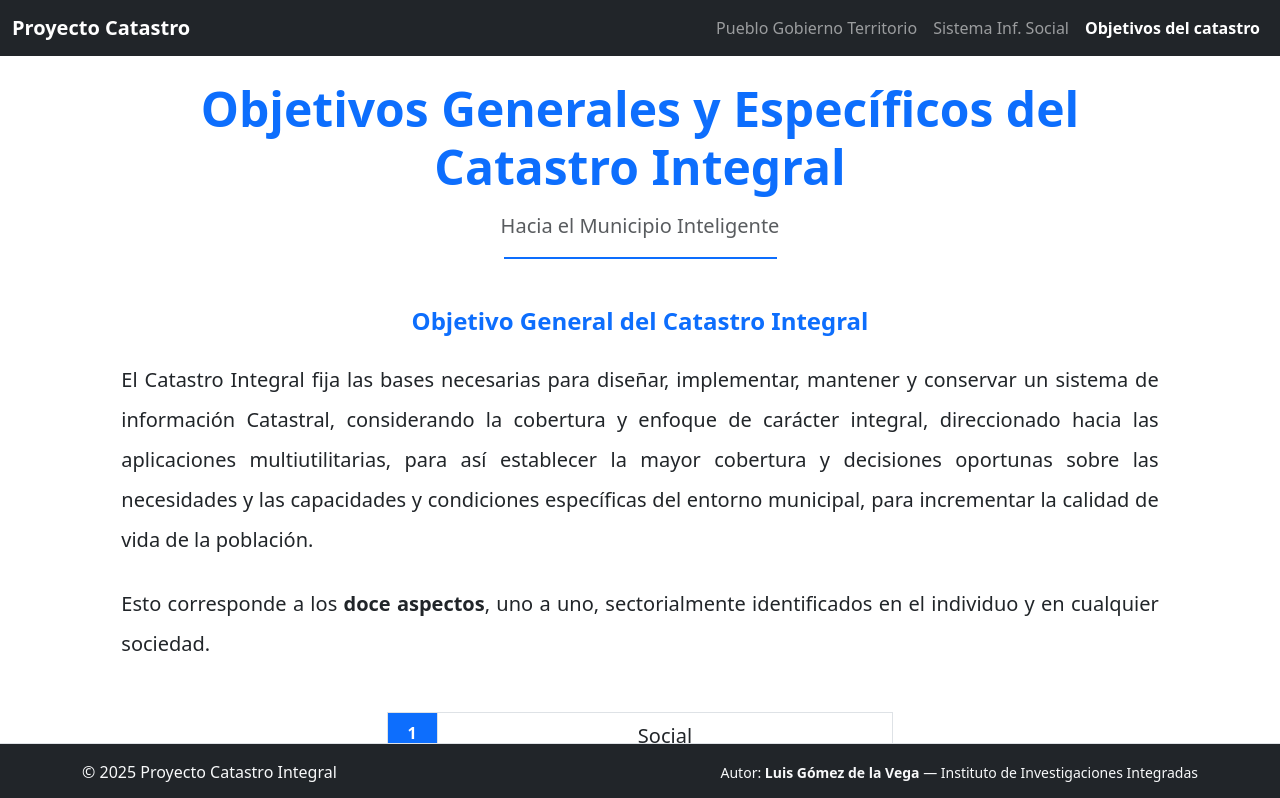
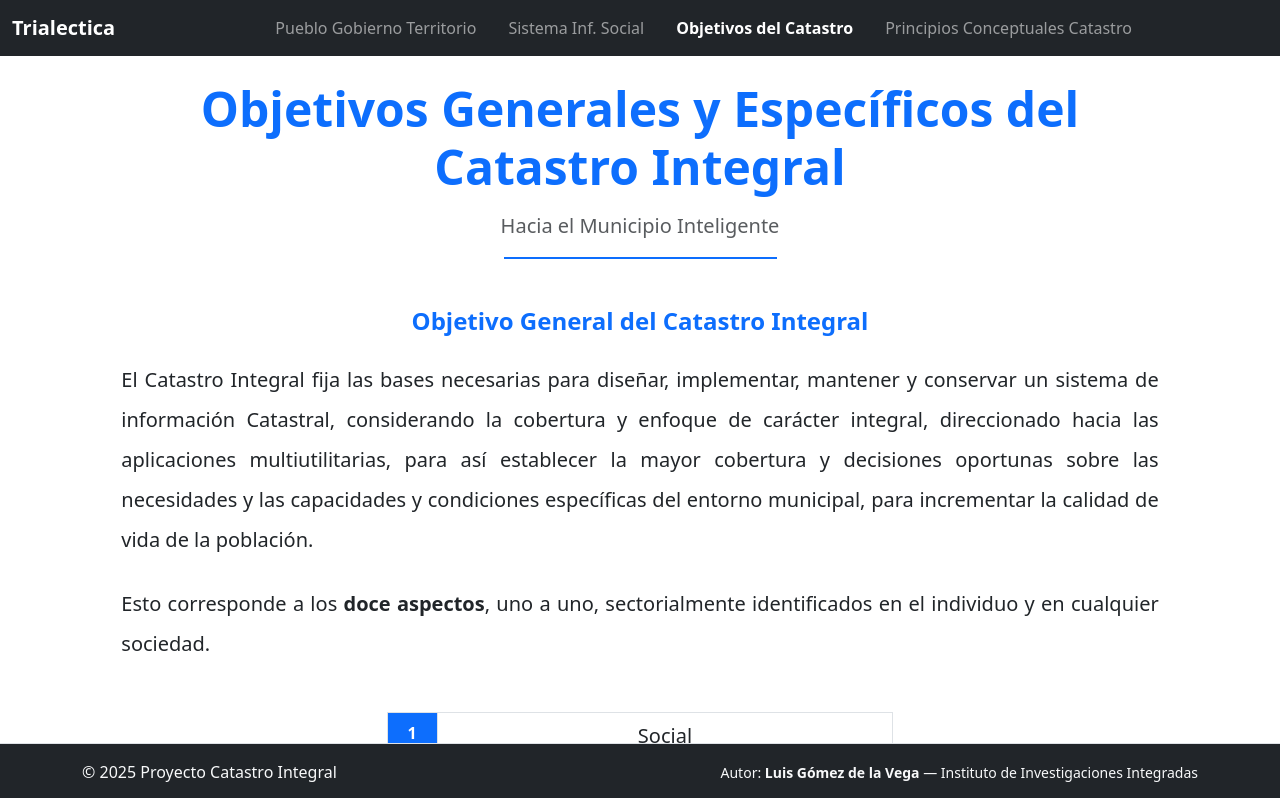
Before and after one commit to moleculax/Trialectica, a React (Vite) app: page /ObjetivoGeneralCatastro in a window 1280 px wide. Shown: the top 798 px of the page. Built offline with nearby package versions, Linux system fonts and the light colour scheme; the HTML template or start-up script is replaced by a standard one.

Commit message:
Add files via upload

```diff
--- a/src/component/Navbar.jsx
+++ b/src/component/Navbar.jsx
@@ -1,21 +1,19 @@
-// Navbar.jsx
+// Navbar.jsx (links centrados)
 import React from "react";
 import { NavLink } from "react-router-dom";
-
-// Import completos de Bootstrap (CSS + JS)
 import "bootstrap/dist/css/bootstrap.min.css";
 import "bootstrap/dist/js/bootstrap.bundle.min.js";
 
 export default function Navbar() {
     return (
         <nav className="navbar navbar-expand-lg navbar-dark bg-dark fixed-top w-100">
-            <div className="container-fluid">
+            <div className="container-fluid d-flex justify-content-center">
                 {/* Brand */}
-                <NavLink className="navbar-brand fw-bold" to="/">
-                    Proyecto Catastro
+                <NavLink className="navbar-brand fw-bold me-4" to="/">
+                    Trialectica
                 </NavLink>
 
-                {/* Botón responsive (hamburger) */}
+                {/* Botón responsive */}
                 <button
                     className="navbar-toggler"
                     type="button"
@@ -28,51 +26,21 @@ export default function Navbar() {
                     <span className="navbar-toggler-icon"></span>
                 </button>
 
-                {/* Links */}
-                <div className="collapse navbar-collapse" id="navbarNav">
-                    <ul className="navbar-nav ms-auto">
-                        <li className="nav-item">
-                            <NavLink
-                                to="/PuebloGobiernoTerritorio"
-                                className={({ isActive }) =>
-                                    `nav-link ${isActive ? "active fw-semibold" : ""}`
-                                }
-                            >
-                                Pueblo Gobierno Territorio
-                            </NavLink>
+                {/* Links centrados */}
+                <div className="collapse navbar-collapse justify-content-center" id="navbarNav">
+                    <ul className="navbar-nav text-center">
+                        <li className="nav-item mx-2">
+                            <NavLink to="/PuebloGobiernoTerritorio" className={({ isActive }) => `nav-link ${isActive ? "active fw-semibold" : ""}`}>Pueblo Gobierno Territorio</NavLink>
                         </li>
-                        <li className="nav-item">
-                            <NavLink
-                                to="/SistemaInformacionSocial"
-                                className={({ isActive }) =>
-                                    `nav-link ${isActive ? "active fw-semibold" : ""}`
-                                }
-                            >
-                                Sistema Inf. Social
-                            </NavLink>
+                        <li className="nav-item mx-2">
+                            <NavLink to="/SistemaInformacionSocial" className={({ isActive }) => `nav-link ${isActive ? "active fw-semibold" : ""}`}>Sistema Inf. Social</NavLink>
                         </li>
-                        <li className="nav-item">
-                            <NavLink
-                                to="/ObjetivoGeneralCatastro"
-                                className={({ isActive }) =>
-                                    `nav-link ${isActive ? "active fw-semibold" : ""}`
-                                }
-                            >
-                                Objetivos del catastro
-                            </NavLink>
+                        <li className="nav-item mx-2">
+                            <NavLink to="/ObjetivoGeneralCatastro" className={({ isActive }) => `nav-link ${isActive ? "active fw-semibold" : ""}`}>Objetivos del Catastro</NavLink>
                         </li>
-
-
-                        {/*<li className="nav-item">*/}
-                        {/*    <NavLink*/}
-                        {/*        to="/capitulotres"*/}
-                        {/*        className={({ isActive }) =>*/}
-                        {/*            `nav-link ${isActive ? "active fw-semibold" : ""}`*/}
-                        {/*        }*/}
-                        {/*    >*/}
-                        {/*        Capítulo Tres*/}
-                        {/*    </NavLink>*/}
-                        {/*</li>*/}
+                        <li className="nav-item mx-2">
+                            <NavLink to="/PrincipiosConceptualesCatastro" className={({ isActive }) => `nav-link ${isActive ? "active fw-semibold" : ""}`}>Principios Conceptuales Catastro</NavLink>
+                        </li>
                     </ul>
                 </div>
             </div>
--- a/src/component/ObjetivoGeneralCatastro.jsx
+++ b/src/component/ObjetivoGeneralCatastro.jsx
@@ -120,7 +120,7 @@ export default function ObjetivoGeneralCatastro() {
 
 
 
-                 <a href="/PrincipiosConceptualesCatastro">Principios Conceptuales Catastro</a>
+
                     </main>
                 </div>
             </div>
```
Also changed, not shown: src/component/PuebloGobiernoTerritorio.jsx (line endings or trailing spaces).
